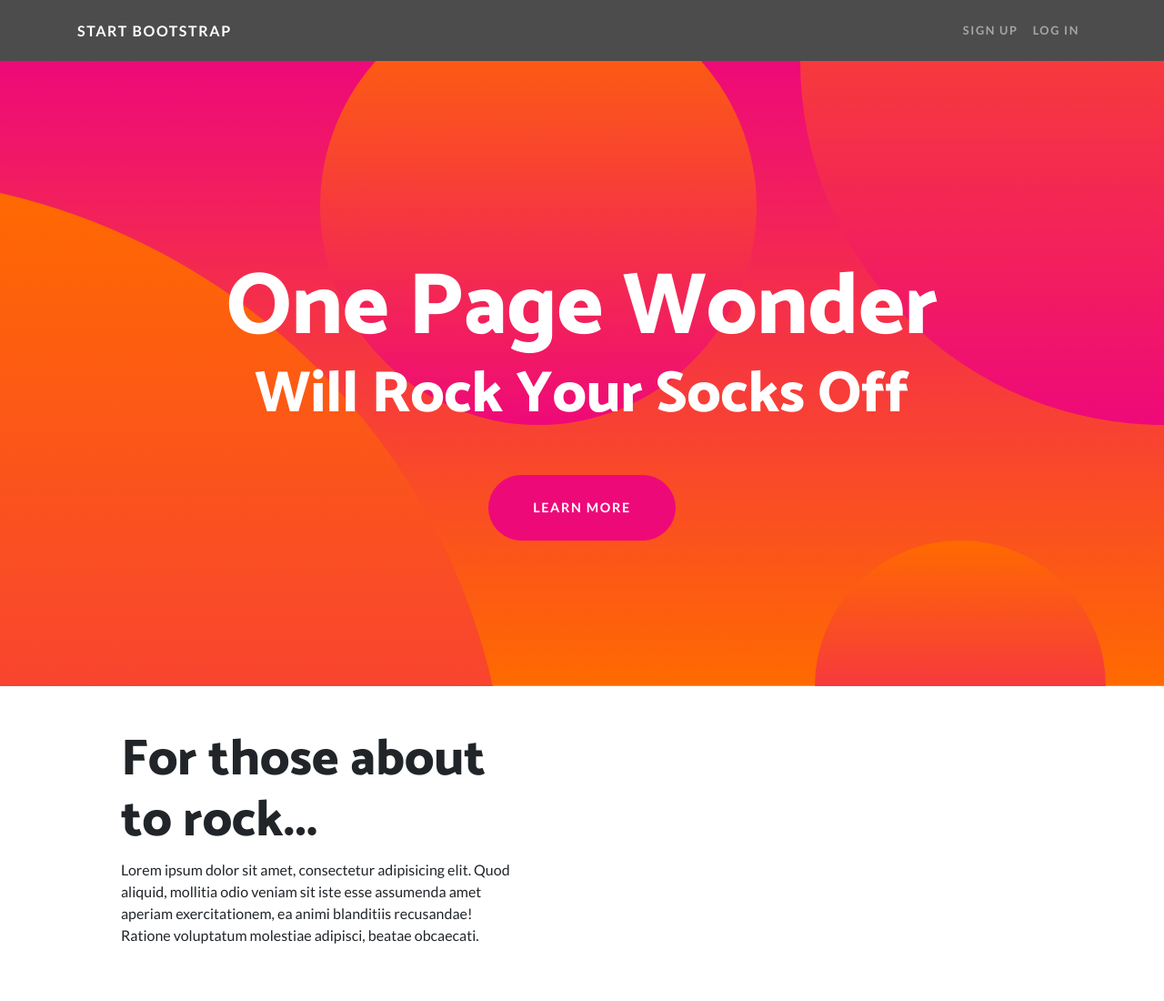
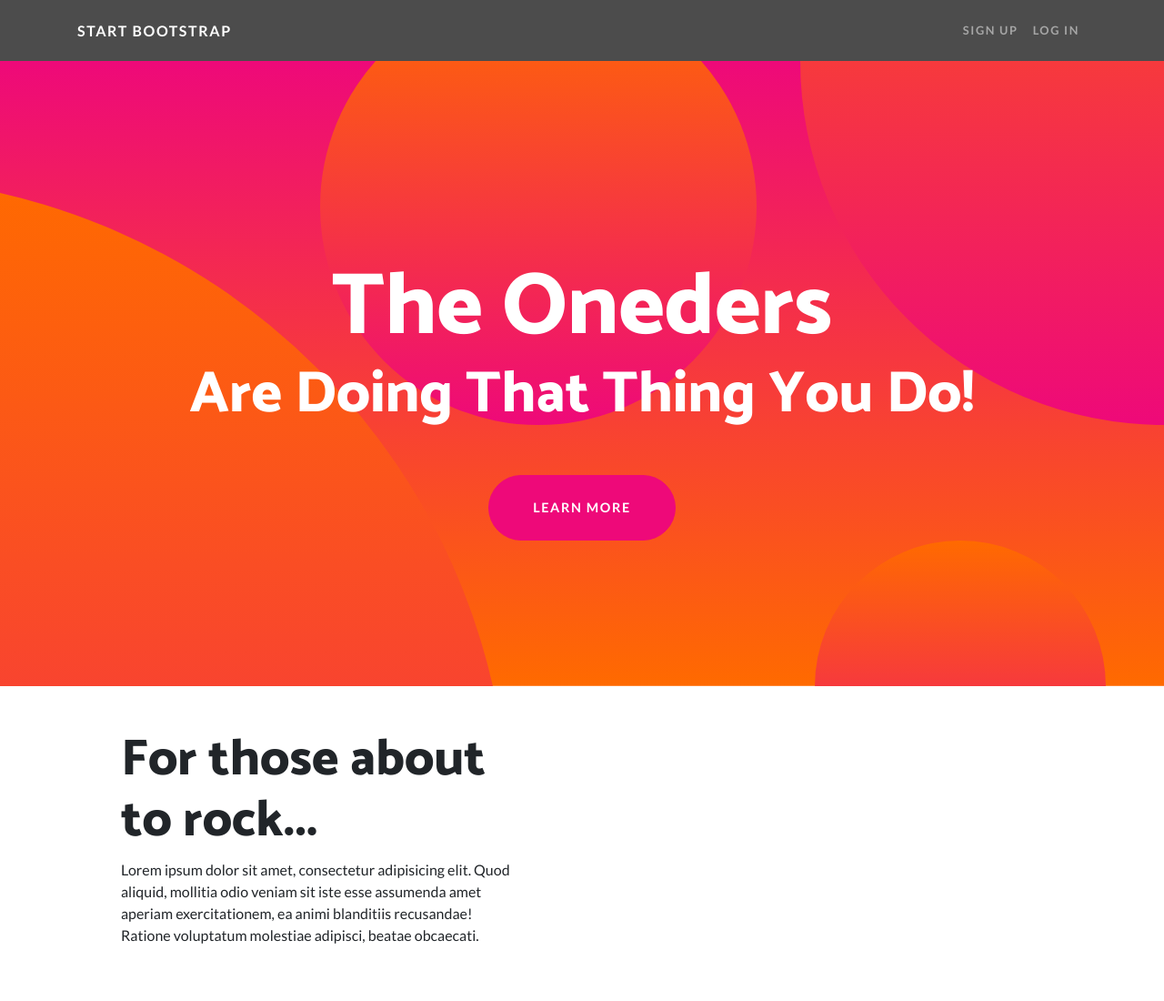
Before and after one commit to micposso/fit-session6, a plain HTML site: page index.html in a window 1280 px wide. Shown: the top 1100 px of the page at 91% size. Drawn offline with Linux system fonts and the light colour scheme.

Commit message:
Second Commit

```diff
--- a/index.html
+++ b/index.html
@@ -47,8 +47,8 @@
   <header class="masthead text-center text-white">
     <div class="masthead-content">
       <div class="container">
-        <h1 class="masthead-heading mb-0">One Page Wonder</h1>
-        <h2 class="masthead-subheading mb-0">Will Rock Your Socks Off</h2>
+        <h1 class="masthead-heading mb-0">The Oneders</h1>
+        <h2 class="masthead-subheading mb-0">Are Doing That Thing You Do!</h2>
         <a href="#" class="btn btn-primary btn-xl rounded-pill mt-5">Learn More</a>
       </div>
     </div>
```
